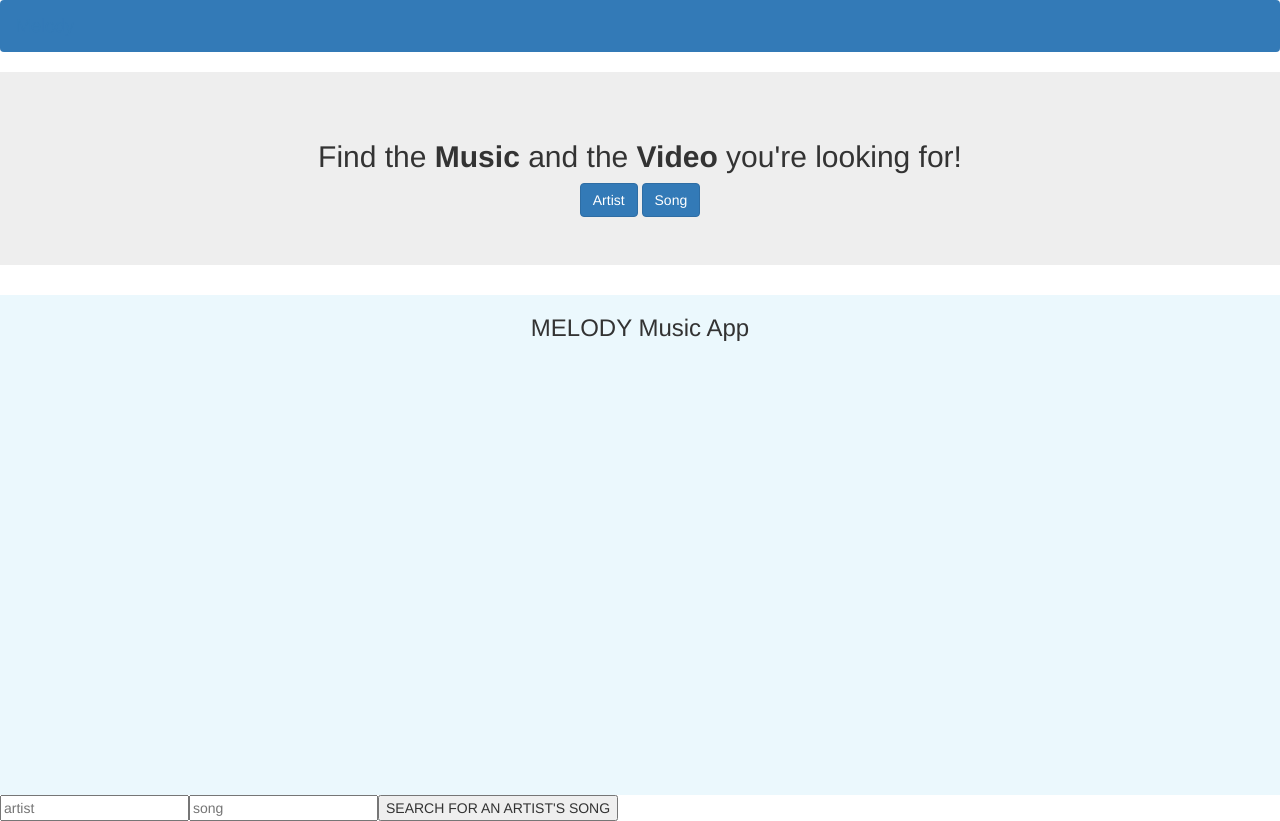
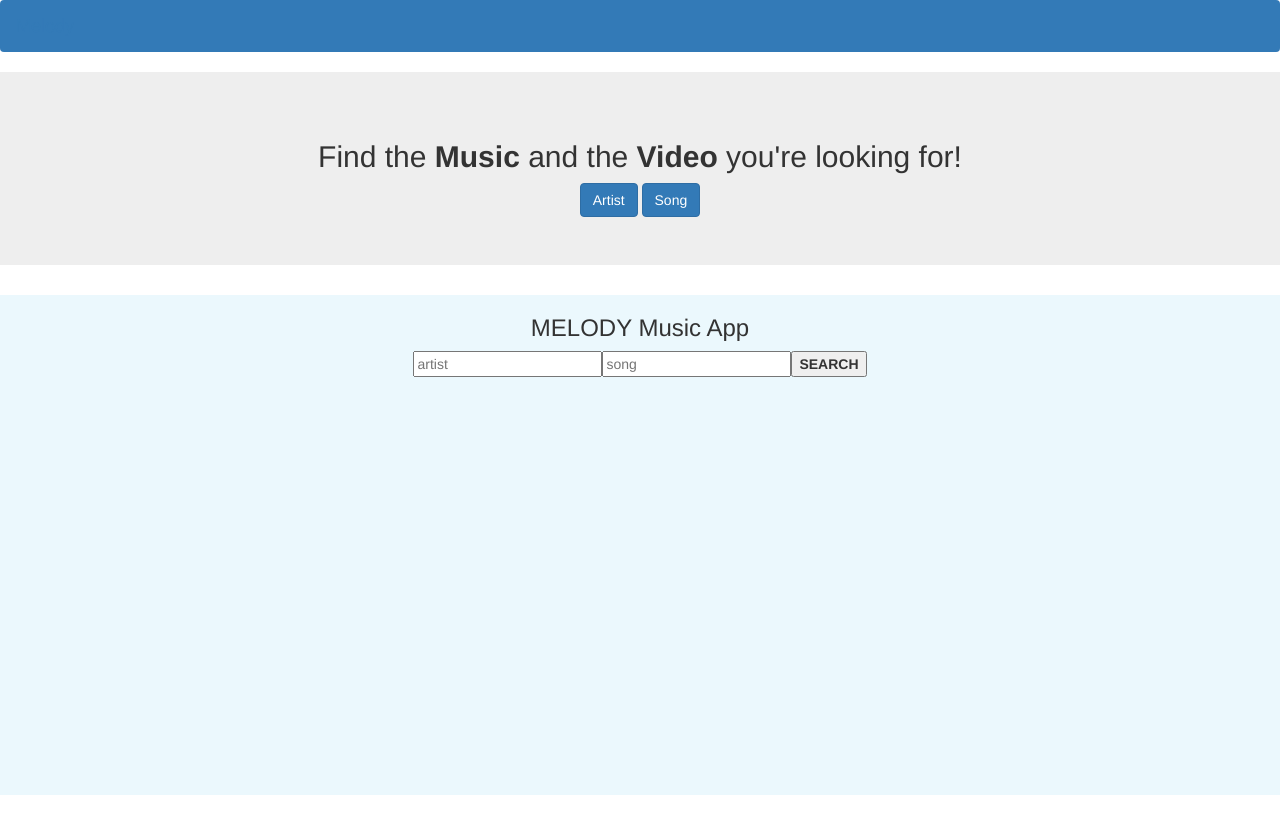
Before and after one commit to isinselen/MusicApp, a React (Create React App) app in the folder client/: page / in a window 1280 px wide. After the commit the page ends 800 px from the top, so only its background shows below. Built offline with nearby package versions, Linux system fonts and the light colour scheme.

Commit message:
did positioning

```diff
--- a/client/src/App.js
+++ b/client/src/App.js
@@ -50,8 +50,8 @@ function App() {
   return (
     <div>
       <Nav />
-     <Jumbotron/>
-      {
+     <Jumbotron />
+      {/* {
         videoId &&
         <YouTube
           videoId={ videoId }
@@ -66,6 +66,7 @@ function App() {
       <input onChange={ e => setArtist(e.target.value) } placeholder='artist' />
       <input onChange={ e => setSong(e.target.value) } placeholder='song' />
       <button onClick={ handleArtistSearch }>SEARCH FOR AN ARTIST'S SONG</button>
+      */}
     </div>
   );
 }
--- a/client/src/components/Jumbotron/index.js
+++ b/client/src/components/Jumbotron/index.js
@@ -1,6 +1,48 @@
-import React from "react";
+import React, { useState } from "react";
+import YouTube from 'react-youtube'
+import axios from 'axios'
+import jsonpAdapter from 'axios-jsonp'
+
 
 function Jumbotron({ children }) {
+    const opts = {
+    height: '390',
+    width: '640',
+    playerVars: { // https://developers.google.com/youtube/player_parameters
+      autoplay: 1
+    }
+  };
+  const [artist, setArtist] = useState('')
+  const [song, setSong] = useState('')
+  const [videoId, setVideoId] = useState(null)
+  const [videoLyrics, setVideoLyrics] = useState('')
+
+  const handleArtistSearch = () => {
+    axios.get(`https://www.googleapis.com/youtube/v3/search?key=AIzaSyCOrYDn-Rpq-DIqgvv5naHsrsCfjPcqby4&q=${encodeURIComponent(song + ' - ' + artist)}&part=id`)
+      .then(res => {
+        console.log('GOT SOME DATA FROM YOUTUBE', res)
+        const firstVideoResult = res.data.items.find(item => item.id.kind === 'youtube#video')
+        setVideoId(firstVideoResult.id.videoId)
+      })
+      .catch(err => console.log('Error trying to get Youtube data', err))
+
+    axios.get(`https://api.musixmatch.com/ws/1.1/matcher.lyrics.get`, {
+      params: {
+        format: 'jsonp',
+        callback: 'jsonp_callback',
+        apikey: '4841837f851469f3b5b537d381f89006',
+        q_artist: artist,
+        q_track: song
+      },
+      headers: { 'content-type': 'application/javascript' },
+      adapter: jsonpAdapter,
+    })
+      .then(res => {
+        console.log('GOT MUSIXMATCH DATA', res.data.message.body.lyrics.lyrics_body)
+        setVideoLyrics(res.data.message.body.lyrics.lyrics_body)
+      })
+      .catch(err => console.log('Error getting Musixmatch data', err))
+  }
   return (
     <div>
     <div class="jumbotron jumbotron-fluid text-white">
@@ -16,47 +58,29 @@ function Jumbotron({ children }) {
 
   </div>
   <section style={{background: '#EBF8FD',  'min-height' : '500px'}}>
-    {/* <h3 class="text-center pt-3">Categories</h3>
-    <div class="container">
-      <div class="row pt-3">
-        <div class="col-2">
-          <a href="">
-            <div class="circle" style={{background: 'orange'}}><i class="fas fa-3x fa-home"></i></div>
-          </a>
 
-        </div>
-        <div class="col-2">
-          <a href="">
-            <div class="circle" style={{background: '#20C3F3'}}><i class="fas fa-3x fa-mobile-alt"></i></div>
-          </a>
-        </div>
-        <div class="col-2">
-          <a href="">
-            <div class="circle" style={{background: '#A175D9'}}><i class="fas fa-3x fa-football-ball"></i></div>
-          </a>
-        </div>
-        <div class="col-2">
-          <a href="">
-            <div class="circle" style={{background: '#A3CE71'}}><i class="fas fa-3x fa-seedling"></i></div>
-          </a>
-        </div>
-        <div class="col-2">
-          <a href="">
-            <div class="circle" style={{background: '#FF3F55'}}><i class="fas fa-3x fa-tshirt"></i></div>
-          </a>
-        </div>
-        <div class="col-2">
-          <a href="">
-            <div class="circle" style={{background: '#E1C340'}}><i class="fas fa-3x fa-hand-point-right"></i></div>
-          </a>
-        </div>
-      </div>
-    </div> */}
 
     <div class="container">
       <div class="row">
         <div class="col-12 text-center pt-3">
           <h3  id="1">MELODY Music App</h3>
+
+          {
+        videoId &&
+        <YouTube
+          videoId={ videoId }
+          opts={opts}
+          onReady={ () => null }
+        />
+      }
+      {
+        videoLyrics &&
+        <p>{ videoLyrics }</p>
+      }
+      <input onChange={ e => setArtist(e.target.value) } placeholder='artist' />
+      <input onChange={ e => setSong(e.target.value) } placeholder='song' />
+      <button onClick={ handleArtistSearch }><strong>SEARCH</strong></button>
+
         </div>
       </div>
 
--- a/client/src/components/List/style.css
+++ b/client/src/components/List/style.css
@@ -21,7 +21,7 @@
 }
 
 .list-overflow-container li a {
-  color: #2A878C;
+  color: t;
 }
 
 .list-overflow-container li:first-child {
--- a/client/src/pages/Books.js
+++ b/client/src/pages/Books.js
@@ -6,17 +6,17 @@ import { Col, Row, Container } from "../components/Grid";
 import { List, ListItem } from "../components/List";
 import { Input, TextArea, FormBtn } from "../components/Form";
 
-class Books extends Component {
+class Music extends Component {
   state = {
-    books: []
+    music: []
   };
 
   componentDidMount() {
-    this.loadBooks();
+    this.loadMusic();
   }
 
-  loadBooks = () => {
-    API.getBooks()
+  loadMusic = () => {
+    API.getMusic()
       .then(res => this.setState({ books: res.data }))
       .catch(err => console.log(err));
   };
@@ -67,4 +67,4 @@ class Books extends Component {
   }
 }
 
-export default Books;
+export default Music;
```
Also changed, not shown: client/src/components/Jumbotron/style.css (added).
